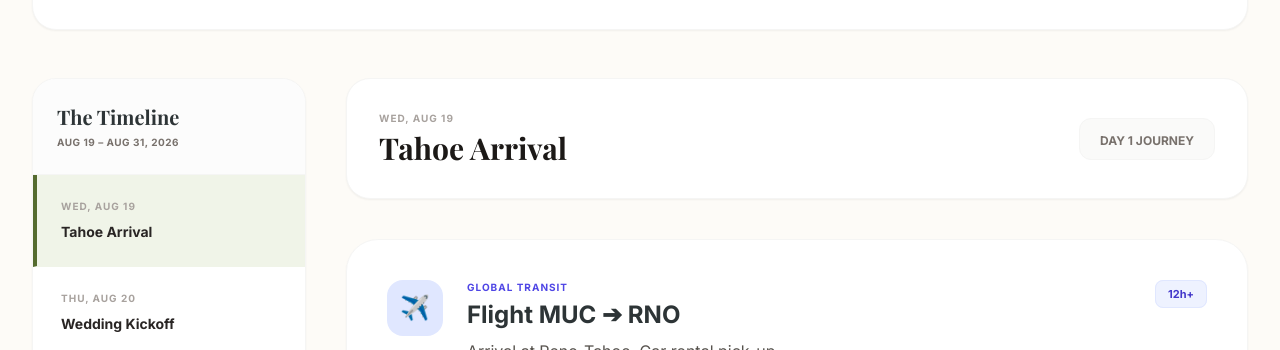
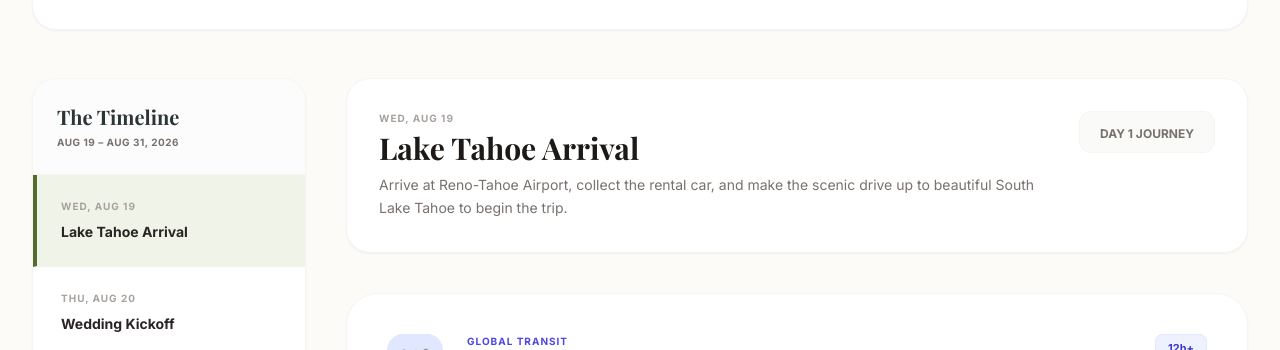
Before and after one commit to tsarevfs/california-road-trip-planner, a plain HTML site: page index.html in a window 1280 px wide. Shown: the part 577-927 px from the top of the page. Drawn offline with nearby package versions, Linux system fonts and the light colour scheme; a web font is replaced by a local one.

Commit message:
Update timeline, split driving segments, and improve readability

```diff
--- a/js/components/day-view.js
+++ b/js/components/day-view.js
@@ -1,3 +1,28 @@
+/**
+ * Formats step detail text, wrapping tips or warnings (marked with ⚠️) in alert blocks.
+ * @param {string} detail - The raw detail string.
+ * @returns {string} The formatted HTML string.
+ */
+function formatDetail(detail) {
+    if (!detail) return '';
+
+    if (detail.includes('⚠️')) {
+        const parts = detail.split('⚠️');
+        const mainText = parts[0].trim();
+        const warningText = parts.slice(1).join('⚠️').trim();
+
+        return `
+            ${mainText ? `<p class="text-stone-600 text-sm leading-relaxed mb-3">${mainText}</p>` : ''}
+            <div class="p-4 bg-amber-50/65 border border-amber-100/80 rounded-xl text-xs text-stone-700 leading-relaxed flex items-start gap-3">
+                <span class="text-sm flex-shrink-0 leading-none">⚠️</span>
+                <div>${warningText}</div>
+            </div>
+        `;
+    }
+
+    return `<p class="text-stone-600 text-sm leading-relaxed">${detail}</p>`;
+}
+
 /**
  * Renders the day view including header and itinerary sequence.
  * @param {Object} data - The day's data object from tripData.
@@ -8,12 +33,14 @@ export function renderDayView(data) {
     // Render day header
     const headerEl = document.getElementById('day-header');
     if (headerEl) {
+        headerEl.className = "bg-white p-8 rounded-3xl border border-stone-100 shadow-sm flex flex-col md:flex-row justify-between items-start md:items-center gap-4";
         headerEl.innerHTML = `
-            <div class="text-center md:text-left">
+            <div class="flex-1 text-center md:text-left pr-4">
                 <span class="text-stone-400 font-bold uppercase text-[10px] tracking-widest mb-1 block">${data.date}</span>
-                <h3 class="text-3xl font-bold text-stone-900">${data.title}</h3>
+                <h3 class="text-3xl font-bold text-stone-900 mb-2">${data.title}</h3>
+                ${data.summary ? `<p class="text-stone-500 text-sm leading-relaxed max-w-2xl">${data.summary}</p>` : ''}
             </div>
-            <div class="bg-stone-50 px-5 py-2 rounded-xl border border-stone-100">
+            <div class="bg-stone-50 px-5 py-2 rounded-xl border border-stone-100 self-center md:self-start flex-shrink-0 mt-3 md:mt-0">
                 <span class="text-xs font-bold text-stone-500 uppercase">Day ${data.day} Journey</span>
             </div>
         `;
@@ -33,13 +60,17 @@ export function renderDayView(data) {
                 <div class="flex justify-between items-start mb-6">
                     <div class="flex-1 pr-6">
                         <span class="px-2 py-0.5 bg-blue-100 text-blue-700 text-[10px] font-bold uppercase rounded-md mb-2 inline-block">🚗 Drive Segment</span>
-                        <h4 class="font-bold text-2xl leading-tight">${step.label}</h4>
-                        <p class="text-stone-500 mt-1">${step.from} ➔ ${step.to}</p>
-                        ${step.detail ? `<p class="text-xs text-stone-600 mt-3 leading-relaxed">${step.detail}</p>` : ''}
+                        <h4 class="font-bold text-2xl text-stone-900 leading-tight">${step.label}</h4>
+                        <div class="flex items-center gap-2.5 mt-2.5 text-stone-500 text-sm flex-wrap">
+                            <span class="font-semibold text-stone-700">${step.from}</span>
+                            <svg class="w-4 h-4 text-stone-400 flex-shrink-0" fill="none" stroke="currentColor" stroke-width="2" viewBox="0 0 24 24"><path stroke-linecap="round" stroke-linejoin="round" d="M13 5l7 7-7 7M5 5l7 7-7 7"/></svg>
+                            <span class="font-semibold text-stone-700">${step.to}</span>
+                        </div>
+                        ${step.detail ? `<div class="mt-4">${formatDetail(step.detail)}</div>` : ''}
                     </div>
-                    <div class="text-right">
+                    <div class="text-right flex-shrink-0">
                         <div class="text-2xl font-bold text-stone-800">${step.dist} km</div>
-                        <div class="px-2 py-1 bg-stone-900 text-white text-[10px] font-bold rounded-lg mt-2 inline-block">${step.time}</div>
+                        <div class="px-2.5 py-1 bg-stone-900 text-white text-[10px] font-bold rounded-lg mt-2 inline-block tracking-wider uppercase">${step.time}</div>
                     </div>
                 </div>
                 <div class="map-wrapper mb-6"><iframe src="${mapUrl}"></iframe></div>
@@ -64,8 +95,8 @@ export function renderDayView(data) {
             cardContent = `
                 <div class="mb-2">
                     <span class="px-2 py-0.5 bg-emerald-100 text-emerald-700 text-[10px] font-bold uppercase rounded-md mb-2 inline-block">⛰️ Explore Options</span>
-                    <h4 class="font-bold text-2xl mb-1">${step.label}</h4>
-                    <p class="text-stone-500 text-sm mb-8">${step.detail}</p>
+                    <h4 class="font-bold text-2xl text-stone-900 mb-1.5">${step.label}</h4>
+                    <p class="text-stone-500 text-sm mb-6">${step.detail}</p>
                     <div class="flex gap-6 overflow-x-auto pb-6 custom-scrollbar">
                         ${hikeCards}
                     </div>
@@ -77,8 +108,8 @@ export function renderDayView(data) {
                     <div class="w-14 h-14 bg-emerald-100 text-emerald-700 rounded-2xl flex items-center justify-center text-2xl flex-shrink-0">${step.icon}</div>
                     <div class="flex-1">
                         <span class="text-[10px] font-bold text-emerald-600 uppercase tracking-widest mb-1 block">Activity</span>
-                        <h4 class="font-bold text-2xl mb-2">${step.label}</h4>
-                        <p class="text-stone-600 leading-relaxed">${step.detail}</p>
+                        <h4 class="font-bold text-2xl text-stone-900 mb-2">${step.label}</h4>
+                        ${formatDetail(step.detail)}
                     </div>
                 </div>
             `;
@@ -88,8 +119,8 @@ export function renderDayView(data) {
                     <div class="w-14 h-14 bg-amber-100 text-amber-700 rounded-2xl flex items-center justify-center text-2xl flex-shrink-0">${step.icon}</div>
                     <div class="flex-1">
                         <span class="text-[10px] font-bold text-amber-600 uppercase tracking-widest mb-1 block">Rest Point</span>
-                        <h4 class="font-bold text-2xl mb-1">${step.label}</h4>
-                        <p class="text-stone-500">${step.detail}</p>
+                        <h4 class="font-bold text-2xl text-stone-900 mb-1">${step.label}</h4>
+                        ${formatDetail(step.detail)}
                     </div>
                 </div>
             `;
@@ -100,11 +131,11 @@ export function renderDayView(data) {
                         <div class="w-14 h-14 bg-indigo-100 text-indigo-700 rounded-2xl flex items-center justify-center text-2xl flex-shrink-0">${step.icon}</div>
                         <div class="flex-1">
                             <span class="text-[10px] font-bold text-indigo-600 uppercase tracking-widest mb-1 block">Global Transit</span>
-                            <h4 class="font-bold text-2xl mb-2">${step.label}</h4>
-                            <p class="text-stone-600">${step.detail}</p>
+                            <h4 class="font-bold text-2xl text-stone-900 mb-2">${step.label}</h4>
+                            ${formatDetail(step.detail)}
                         </div>
                     </div>
-                    <div class="text-right">
+                    <div class="text-right flex-shrink-0">
                         <span class="px-3 py-1.5 bg-indigo-50 text-indigo-700 text-[11px] font-bold border border-indigo-100 rounded-lg">${step.time}</span>
                     </div>
                 </div>
--- a/js/data.js
+++ b/js/data.js
@@ -1,14 +1,16 @@
 export const tripData = [
     {
-        day: 1, date: "Wed, Aug 19", title: "Tahoe Arrival",
+        day: 1, date: "Wed, Aug 19", title: "Lake Tahoe Arrival",
+        summary: "Arrive at Reno-Tahoe Airport, collect the rental car, and make the scenic drive up to beautiful South Lake Tahoe to begin the trip.",
         sequence: [
-            { type: 'travel', label: 'Flight MUC ➔ RNO', detail: 'Arrival at Reno-Tahoe. Car rental pick-up.', time: '12h+', icon: '✈️' },
+            { type: 'travel', label: 'Flight Munich (MUC) to Reno-Tahoe (RNO)', detail: 'Arrival at Reno-Tahoe. Car rental pick-up.', time: '12h+', icon: '✈️' },
             { type: 'drive', label: 'Drive to South Lake Tahoe', from: 'Reno-Tahoe Airport', to: 'South Lake Tahoe', dist: 95, time: '1h 15m', icon: '🚗' },
             { type: 'stay', label: 'The Landing Resort', detail: 'Extra night in South Lake Tahoe.', icon: '🏨' }
         ]
     },
     {
         day: 2, date: "Thu, Aug 20", title: "Wedding Kickoff",
+        summary: "Enjoy a relaxed morning at the lake before joining the group for a sunset cruise on Lake Tahoe to kick off the wedding celebrations.",
         sequence: [
             { type: 'activity', label: 'Leisure Morning', detail: 'Explore the lake shoreline or relax.', icon: '☕' },
             { type: 'activity', label: 'Paradise Cruise', detail: '5:30 PM. Official wedding kickoff on the water.', icon: '⛵' },
@@ -17,13 +19,15 @@ export const tripData = [
     },
     {
         day: 3, date: "Fri, Aug 21", title: "The Wedding Day",
+        summary: "The big day: celebrate Olga & Pavel's wedding ceremony, cocktails, and lakeside dinner at The Landing Resort.",
         sequence: [
             { type: 'activity', label: 'Wedding Ceremony', detail: '3:30 PM at The Landing Tahoe. Cocktail and Dinner follows.', icon: '💍' },
             { type: 'stay', label: 'The Landing Resort', detail: 'South Lake Tahoe.', icon: '🏨' }
         ]
     },
     {
-        day: 4, date: "Sat, Aug 22", title: "Farewell Tahoe",
+        day: 4, date: "Sat, Aug 22", title: "Leaving Lake Tahoe to Yosemite",
+        summary: "Join the farewell brunch in South Lake Tahoe to share final group moments before preparing for the mountain crossing.",
         sequence: [
             { type: 'activity', label: 'Brunch at Toulouse', detail: '11:00 AM. Final group celebration.', icon: '🥞' },
             { type: 'drive', label: 'Tioga Pass Scenic Route', from: 'South Lake Tahoe', to: 'Lee Vining', dist: 275, time: '3h 45m', icon: '🚗' },
@@ -31,50 +35,8 @@ export const tripData = [
         ]
     },
     {
-        day: 5, date: "Sun, Aug 23", title: "Yosemite Entry",
-        sequence: [
-            {
-                type: 'options',
-                label: 'Yosemite: Arrival Trails',
-                detail: 'Choose an easy hike for your first day in the park.',
-                hikes: [
-                    {
-                        name: 'Tenaya Lake Loop',
-                        dist: '4.0 km',
-                        time: '1h 15m',
-                        diff: 'Easy',
-                        color: 'bg-emerald-500',
-                        link: 'https://www.komoot.com/highlight/202684',
-                        image: 'https://images.unsplash.com/photo-1501785888041-af3ef285b470?auto=format&fit=crop&w=400&h=250&q=80',
-                        summary: 'A beautiful, easy trail surrounding the alpine waters of Tenaya Lake, framed by dramatic granite domes. Perfect for a relaxing stroll and a quick dip in the cool waters at high elevation.'
-                    },
-                    {
-                        name: 'Lower Yosemite Fall',
-                        dist: '1.9 km',
-                        time: '35m',
-                        diff: 'Easy',
-                        color: 'bg-teal-500',
-                        link: 'https://www.komoot.com/highlight/114947',
-                        image: 'https://images.unsplash.com/photo-1426604966848-d7adac402bff?auto=format&fit=crop&w=400&h=250&q=80',
-                        summary: 'An easy, paved walk leading straight to the base of the spectacular lower section of North America\'s tallest waterfall. Enjoy the misty spray and towering pine forests framing the roaring cascade.'
-                    },
-                    {
-                        name: 'Glacier Point Loop',
-                        dist: '1.5 km',
-                        time: '25m',
-                        diff: 'Easy',
-                        color: 'bg-blue-500',
-                        link: 'https://www.komoot.com/highlight/114952',
-                        image: 'https://images.unsplash.com/photo-1498050108023-c5249f4df085?auto=format&fit=crop&w=400&h=250&q=80',
-                        summary: 'A short, accessible path offering iconic, sweeping views of Half Dome, Yosemite Valley, and the high country. An essential stop to appreciate the massive scale of Yosemite\'s glacial geology.'
-                    }
-                ]
-            },
-            { type: 'stay', label: 'Yosemite Gateway', detail: 'El Portal or Mariposa Area.', icon: '🏨' }
-        ]
-    },
-    {
-        day: 6, date: "Mon, Aug 24", title: "The Valley Hikes",
+        day: 5, date: "Sun, Aug 23", title: "Yosemite Valley Hikes",
+        summary: "Conquer Yosemite Valley's iconic, strenuous trails like the Mist Trail or Upper Yosemite Fall, then head to your gateway lodging.",
         sequence: [
             {
                 type: 'options',
@@ -113,12 +75,57 @@ export const tripData = [
                     }
                 ]
             },
+            { type: 'stay', label: 'Yosemite Gateway', detail: 'El Portal or Mariposa Area.', icon: '🏨' }
+        ]
+    },
+    {
+        day: 6, date: "Mon, Aug 24", title: "Yosemite Alpine Lakes & Viewpoints",
+        summary: "Enjoy Yosemite's spectacular scenic trails including Tenaya Lake and Glacier Point, then drive south to the foothills of Sequoia.",
+        sequence: [
+            {
+                type: 'options',
+                label: 'Yosemite: Arrival Trails',
+                detail: 'Choose an easy hike for your second day in the park.',
+                hikes: [
+                    {
+                        name: 'Tenaya Lake Loop',
+                        dist: '4.0 km',
+                        time: '1h 15m',
+                        diff: 'Easy',
+                        color: 'bg-emerald-500',
+                        link: 'https://www.komoot.com/highlight/202684',
+                        image: 'https://images.unsplash.com/photo-1501785888041-af3ef285b470?auto=format&fit=crop&w=400&h=250&q=80',
+                        summary: 'A beautiful, easy trail surrounding the alpine waters of Tenaya Lake, framed by dramatic granite domes. Perfect for a relaxing stroll and a quick dip in the cool waters at high elevation.'
+                    },
+                    {
+                        name: 'Lower Yosemite Fall',
+                        dist: '1.9 km',
+                        time: '35m',
+                        diff: 'Easy',
+                        color: 'bg-teal-500',
+                        link: 'https://www.komoot.com/highlight/114947',
+                        image: 'https://images.unsplash.com/photo-1426604966848-d7adac402bff?auto=format&fit=crop&w=400&h=250&q=80',
+                        summary: 'An easy, paved walk leading straight to the base of the spectacular lower section of North America\'s tallest waterfall. Enjoy the misty spray and towering pine forests framing the roaring cascade.'
+                    },
+                    {
+                        name: 'Glacier Point Loop',
+                        dist: '1.5 km',
+                        time: '25m',
+                        diff: 'Easy',
+                        color: 'bg-blue-500',
+                        link: 'https://www.komoot.com/highlight/114952',
+                        image: 'https://images.unsplash.com/photo-1498050108023-c5249f4df085?auto=format&fit=crop&w=400&h=250&q=80',
+                        summary: 'A short, accessible path offering iconic, sweeping views of Half Dome, Yosemite Valley, and the high country. An essential stop to appreciate the massive scale of Yosemite\'s glacial geology.'
+                    }
+                ]
+            },
             { type: 'drive', label: 'South to Sequoia Area', from: 'Yosemite Valley', to: 'Three Rivers', dist: 300, time: '4h 15m', icon: '🚗' },
             { type: 'stay', label: 'Three Rivers', detail: 'Sequoia Park foothills.', icon: '🏨' }
         ]
     },
     {
-        day: 7, date: "Tue, Aug 25", title: "Giant Sequoia Day",
+        day: 7, date: "Tue, Aug 25", title: "Giant Sequoia National Park",
+        summary: "Walk among the ancient giant sequoias including General Sherman, scale Moro Rock, and spend the night in Three Rivers.",
         sequence: [
             {
                 type: 'options',
@@ -157,37 +164,40 @@ export const tripData = [
                     }
                 ]
             },
-            { type: 'drive', label: 'Descent to LA', from: 'Sequoia NP', to: 'Los Angeles', dist: 320, time: '3h 50m', icon: '🚗' },
-            { type: 'stay', label: 'Los Angeles', detail: 'Hollywood or Santa Monica.', icon: '🏨' }
+            { type: 'stay', label: 'Three Rivers', detail: 'Sequoia Park foothills.', icon: '🏨' }
         ]
     },
     {
-        day: 8, date: "Wed, Aug 26", title: "LA: Hollywood & Griffith",
+        day: 8, date: "Wed, Aug 26", title: "Los Angeles: Hollywood & Observatory",
+        summary: "Make the drive to Los Angeles, then explore Hollywood landmarks and take in panoramic city views from Griffith Observatory.",
         sequence: [
+            { type: 'drive', label: 'Drive to Los Angeles', from: 'Three Rivers', to: 'Los Angeles', dist: 320, time: '3h 50m', icon: '🚗' },
             { type: 'activity', label: 'Griffith Observatory', detail: 'Explore scientific exhibits, planetarium shows, and panoramic views of the Los Angeles basin and Hollywood Sign.', icon: '🔭' },
             { type: 'activity', label: 'Hollywood Walk of Fame', detail: 'Stroll along Hollywood Boulevard and visit the historic Chinese Theatre and Sunset Strip.', icon: '⭐' },
             { type: 'stay', label: 'Los Angeles', detail: 'Hollywood or Santa Monica basecamp.', icon: '🏨' }
         ]
     },
     {
-        day: 9, date: "Thu, Aug 27", title: "LA: Coastline & Art",
+        day: 9, date: "Thu, Aug 27", title: "Los Angeles: Beaches & Getty Art Museum",
+        summary: "Immerse yourself in world-class art at the Getty Center and spend a relaxing afternoon on the beaches of Santa Monica and Venice.",
         sequence: [
-            { type: 'activity', label: 'The Getty Center', detail: 'Visit the world-renowned museum hosting European paintings, sculptures, and beautiful modern architecture overlooking LA.', icon: '🎨' },
+            { type: 'activity', label: 'The Getty Center', detail: 'Visit the world-renowned museum hosting European paintings, sculptures, and beautiful modern architecture overlooking Los Angeles.', icon: '🎨' },
             { type: 'activity', label: 'Santa Monica & Venice Beach', detail: 'Walk along the historic Santa Monica Pier, visit the beach, and enjoy the eccentric Venice Beach boardwalk.', icon: '🎡' },
             { type: 'stay', label: 'Los Angeles', detail: 'Hollywood or Santa Monica basecamp.', icon: '🏨' }
         ]
     },
     {
-        day: 10, date: "Fri, Aug 28", title: "PCH Northbound",
+        day: 10, date: "Fri, Aug 28", title: "Pacific Coast Highway: Los Angeles to Morro Bay",
+        summary: "Begin your journey along the iconic Pacific Coast Highway, driving north from Los Angeles past Malibu and Santa Barbara, exploring the Danish town of Solvang, and ending at Morro Bay.",
         sequence: [
             {
                 type: 'drive',
-                label: 'Segment 1: LA to Santa Barbara',
+                label: 'Segment 1: Los Angeles to Santa Barbara',
                 from: 'Los Angeles',
                 to: 'Santa Barbara',
                 dist: 150,
                 time: '1h 45m',
-                detail: 'Start in Santa Monica and drive along the scenic coastal CA-1 through Malibu, past Zuma Beach and Point Mugu. ⚠️ <b>Traffic Tip:</b> Leave early in the morning (before 8:00 AM) to avoid heavy morning gridlock exiting the LA metro area.',
+                detail: 'Start in Santa Monica and drive along the scenic coastal CA-1 through Malibu, past Zuma Beach and Point Mugu. ⚠️ <b>Traffic Tip:</b> Leave early in the morning (before 8:00 AM) to avoid heavy morning gridlock exiting the Los Angeles metro area.',
                 icon: '🚗'
             },
             {
@@ -215,7 +225,8 @@ export const tripData = [
         ]
     },
     {
-        day: 11, date: "Sat, Aug 29", title: "Big Sur Coastal",
+        day: 11, date: "Sat, Aug 29", title: "Big Sur Scenic Coast Drive",
+        summary: "Drive the most famous and breathtaking section of Highway 1 through Big Sur, stop at the Elephant Seal Rookery, visit McWay Falls, photograph Bixby Bridge, and arrive in San Francisco.",
         sequence: [
             {
                 type: 'drive',
@@ -252,7 +263,8 @@ export const tripData = [
         ]
     },
     {
-        day: 12, date: "Sun, Aug 30", title: "SF Coastal Hike",
+        day: 12, date: "Sun, Aug 30", title: "San Francisco: Lands End Coastal Hike",
+        summary: "Explore San Francisco's rugged coastline along Lands End, hike through the Presidio, and capture gorgeous Golden Gate views.",
         sequence: [
             {
                 type: 'options',
@@ -277,7 +289,7 @@ export const tripData = [
                         color: 'bg-indigo-700',
                         link: 'https://www.komoot.com/highlight/284307',
                         image: 'https://images.unsplash.com/photo-1501594907352-04cda38ebc29?auto=format&fit=crop&w=400&h=250&q=80',
-                        summary: 'A loop trail winding through historic military architecture, sandy beaches, and lush eucalyptus groves in the heart of SF. Features outstanding vantage points of the bay and the Golden Gate strait.'
+                        summary: 'A loop trail winding through historic military architecture, sandy beaches, and lush eucalyptus groves in the heart of San Francisco. Features outstanding vantage points of the bay and the Golden Gate strait.'
                     },
                     {
                         name: 'Battery to Bluffs',
@@ -295,10 +307,11 @@ export const tripData = [
         ]
     },
     {
-        day: 13, date: "Mon, Aug 31", title: "Departure",
+        day: 13, date: "Mon, Aug 31", title: "Departure from San Francisco",
+        summary: "Conclude the California adventure with rental car drop-off at SFO and board your return flight back to Munich.",
         sequence: [
-            { type: 'drive', label: 'SFO Dropoff', from: 'San Francisco', to: 'SFO Airport', dist: 30, time: '45m', icon: '🚗' },
-            { type: 'travel', label: 'Flight SFO ➔ MUC', detail: 'Return flight to Munich.', time: '11h 30m', icon: '✈️' }
+            { type: 'drive', label: 'San Francisco (SFO) Airport Car Drop-off', from: 'San Francisco', to: 'San Francisco (SFO) Airport', dist: 30, time: '45m', icon: '🚗' },
+            { type: 'travel', label: 'Flight San Francisco (SFO) to Munich (MUC)', detail: 'Return flight to Munich.', time: '11h 30m', icon: '✈️' }
         ]
     }
 ];
@@ -307,5 +320,5 @@ export const todos = [
     { id: 1, text: "Yosemite Entry Reservation (Aug 23)", done: false },
     { id: 2, text: "Yosemite/Mariposa Lodging (Aug 22-23)", done: false },
     { id: 3, text: "Sequoia Area Lodging (Aug 24)", done: false },
-    { id: 4, text: "RNO Car Rental Confirmation", done: false }
+    { id: 4, text: "Reno-Tahoe (RNO) Car Rental Confirmation", done: false }
 ];
```
Also changed, not shown: index.html (+1 -1 lines).
